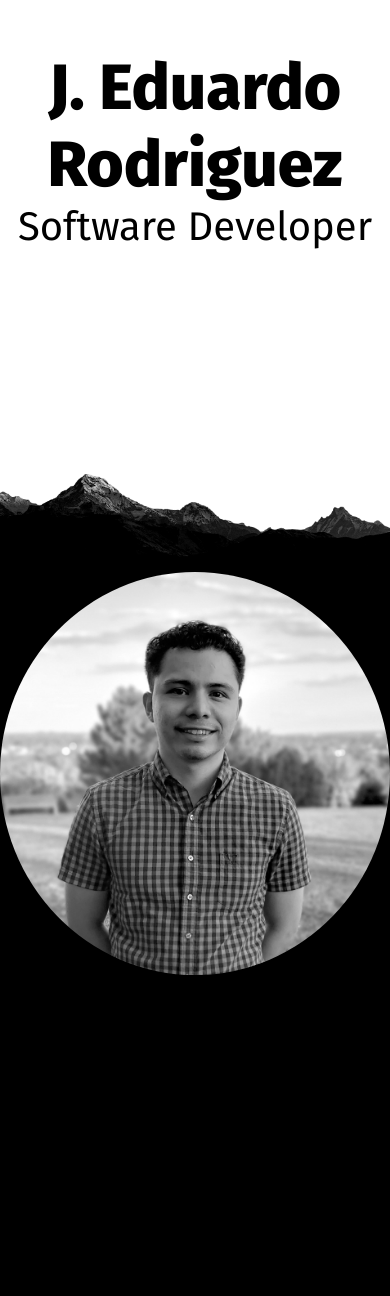
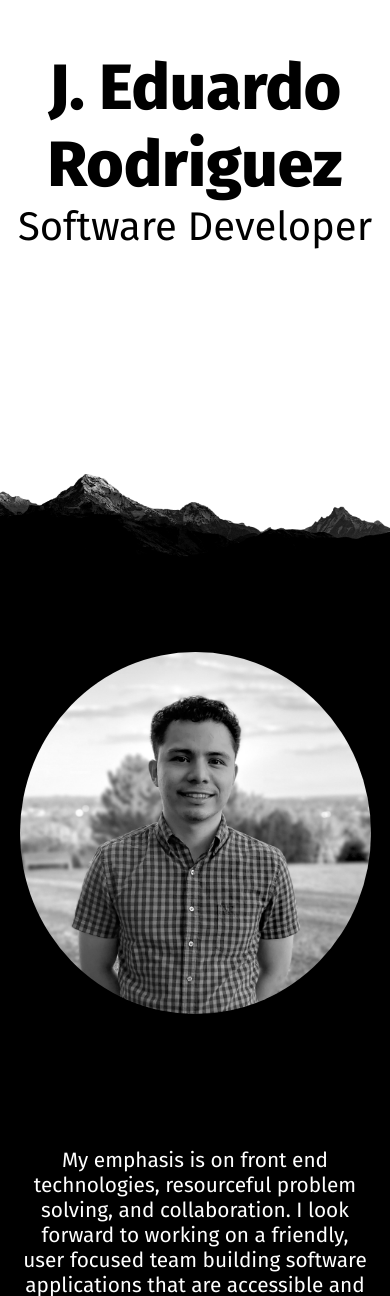
Before and after one commit to JEduardoRJx/simple-portfolio, a React (Create React App) app: page / in a window 390 px wide. Shown: the part 272-1568 px from the top of the page. Built offline with nearby package versions, Linux system fonts and the light colour scheme.

Commit message:
Set media queries to handle diffent devices

```diff
--- a/src/components/aboutme/AboutMe.scss
+++ b/src/components/aboutme/AboutMe.scss
@@ -1,21 +1,72 @@
 .aboutme-section {
   height: 100vh;
   width: 100%;
-  // background-color: blue;
   z-index: 2;
   position: relative;
+  padding: 5%;
+
 }
 
-.about-me {
+.aboutme-image {
   overflow: hidden;
   width: 50%;
-  height: 100%;
-  // background-color: blue;
-  padding: 5%;
+  height: 80%;
+  display: flex;
+  flex-direction: column;
+}
+
+.aboutme-text {
+  height: 20%;
+  width: 50%;
+  display: flex;
+  align-items: center;
+  text-align: center;
+  justify-content: center;
+  color: white;
+  font-size: 1.75em;
+
 }
 
 img {
-  width: 100%;
+  max-width: 100%;
+  max-height: 100%;
   border-radius: 50%;
-  // box-shadow: 0px 0px 50px 10px rgba(255, 255, 255, 0.30);
+  margin: auto;
 }
+
+@media screen and (max-width: 1345px) {
+  .aboutme-section {
+    display: flex;
+    justify-content: center;
+    align-items: center;
+    flex-direction: column;
+  }
+
+  .aboutme-image,
+  .aboutme-text {
+    width: 75%;
+  }
+}
+
+@media screen and (max-width: 1024px) {
+  .aboutme-image,
+  .aboutme-text {
+    width: 100%;
+    font-size: 2em;
+  }
+}
+
+@media screen and (max-width: 800px) {
+  .aboutme-image,
+  .aboutme-text {
+    font-size: 1.3em;
+  }
+
+  .aboutme-image {
+    height: 60%;
+  }
+
+  .aboutme-text {
+    height: 40%;
+  }
+}
```
